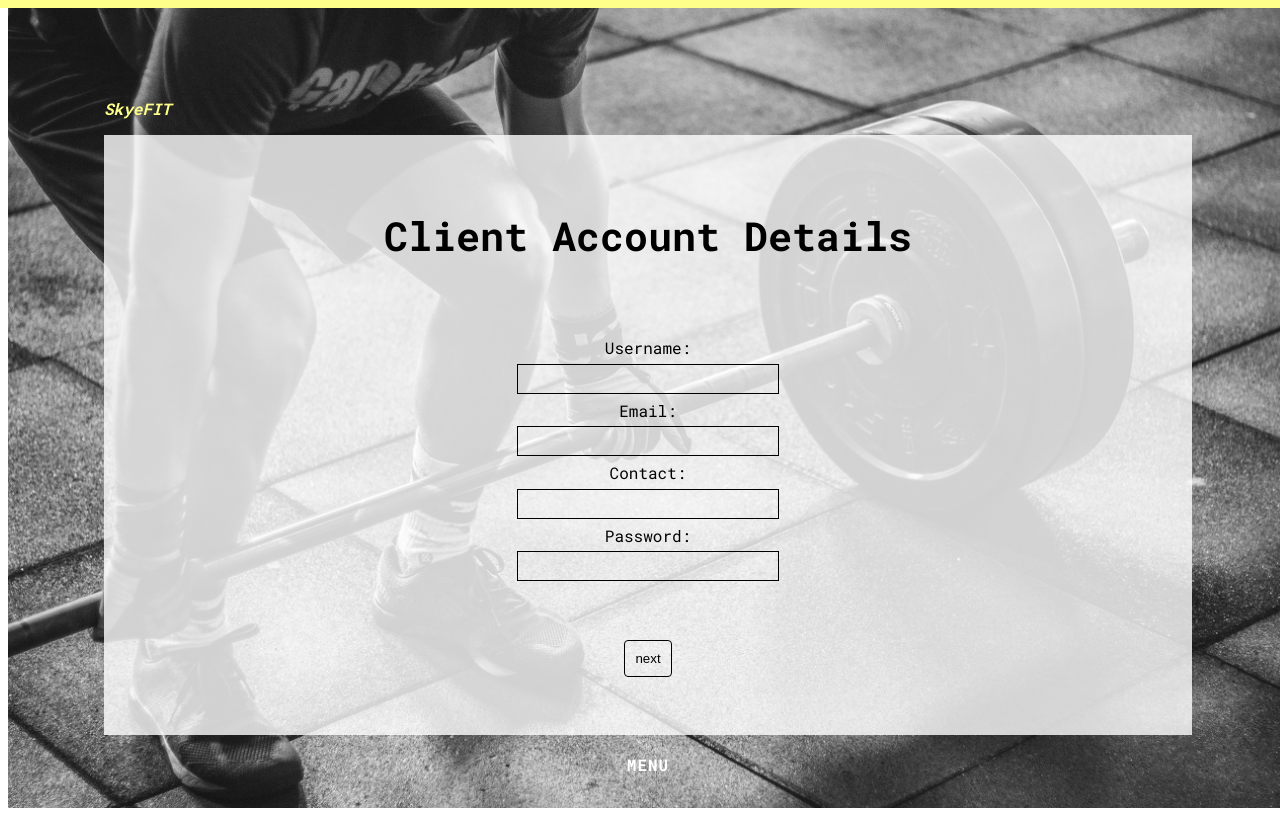
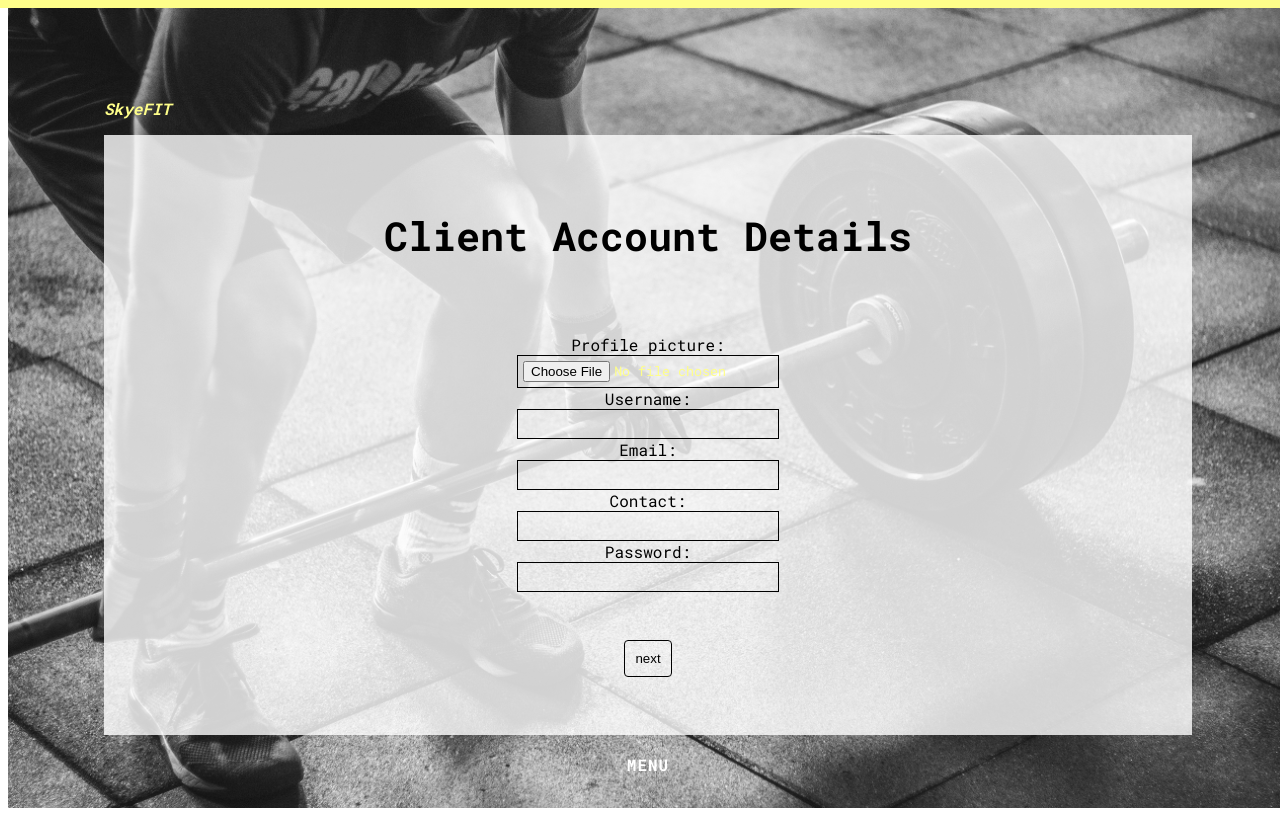
Before and after one commit to FeelTheMERN/feelthemernfe, a React (Create React App) app: page /admin/new-user in a window 1280 px wide. Built offline with nearby package versions, Linux system fonts and the light colour scheme; sample sign-in values are in the browser's storage; the HTML template or start-up script is replaced by a standard one.

Commit message:
added image upload to admin

```diff
--- a/src/AccountDetailForm.js
+++ b/src/AccountDetailForm.js
@@ -1,10 +1,13 @@
 import React from 'react'
+import ImageUpload from './ImageUpload'
 
 const AccountDetailForm = (props) => {
   console.log(props)
   return (
     <div>
       <form>
+            <label>Profile picture:</label>
+            <ImageUpload image={props.image} addImage={props.addImage}/>
             <label htmlFor="username">Username:</label>
             { props.userNameError && <>{props.userNameError}</>}
             <input type="text" id="username" onChange={props.handleInputChange} value={props.username}/>
--- a/src/ClientNotesForm.js
+++ b/src/ClientNotesForm.js
@@ -7,6 +7,8 @@ const ClientNotesForm = (props) => {
       <form>
             <label htmlFor="notes">Client Notes:</label>
             <textarea rows="30" cols="90" id="notes" onChange={props.handleInputChange} value={props.notes}/>
+            <label htmlFor="dietaryRequirements">Dietary Requirements:</label>
+            <textarea rows="30" cols="90" id="dietaryRequirements" onChange={props.handleInputChange} value={props.dietaryRequirements}/>
         </form>
     </div>
   )
--- /dev/null
+++ b/src/ImageUpload.js
@@ -0,0 +1,39 @@
+import React, { Component } from 'react'
+import axios from 'axios'
+
+export default class ImageUpload extends Component {
+  state = {}
+
+  handleUpload = (e) => {
+      const file = e.target.files[0]
+      const formData = new FormData()
+      formData.append('file', file)
+      let config = {
+          headers: {
+              'Content-Type': 'application/x-www-form-urlencoded',
+              'token': localStorage.getItem('token')
+          }
+      }
+      const url = 'http://localhost:5000/admin/uploadprofilepicture'
+      axios.post(url, formData, config )
+        .then(res => {
+            const image = res.data.secure_url
+            this.setState({image})
+            this.props.addImage(image)
+        })
+        .catch(err => console.log(err.response))
+  }
+
+  render() {
+      console.log(this.state)
+    const {image} = this.state
+    return (
+      <>
+        { image && <img src={image} alt="user profile"/>}
+        {/* <form> */}
+            <input type="file" name="image-upload" id="image-upload" onChange={this.handleUpload}/>
+        {/* </form> */}
+      </>
+    )
+  }
+}
--- a/src/NewUser.js
+++ b/src/NewUser.js
@@ -7,6 +7,7 @@ import ClientNotesForm from './ClientNotesForm'
 
 class NewUser extends Component {
     state = {
+        image: '',
         username: '',
         email: '',
         password: '',
@@ -24,6 +25,7 @@ class NewUser extends Component {
         leanMass: '',
         goalWeight: '',
         goalBodyFat: '',
+        dietaryRequirements: '',
         notes: ''
     };
 
@@ -53,15 +55,17 @@ class NewUser extends Component {
     //submitForm() sends the username and password using axios. we should recieve a token which is then stored on local storage. once complete it runs the redirect funtion.
     submitForm = (e) => {
         e.preventDefault();
-        const { username, password, email, contactNumber, firstName, lastName, dob, gender, height, weight, bodyFat, fatMass, leanMass, goalWeight, goalBodyFat, notes  } = this.state
+        const { username, password, email, contactNumber, firstName, lastName, dob, gender, height, weight, bodyFat, fatMass, leanMass, goalWeight, goalBodyFat, notes, dietaryRequirements, image  } = this.state
         const url = 'http://localhost:5000/admin/users/new';
         const config = { headers: {token: localStorage.getItem('token')}}
         const data = {
             user: {
+                image,
                 username,
                 password,
                 contact: {email, contactNumber},
                 personalAttribute: { firstName, lastName, dob, gender, height, weightLog:[weight], bodyFatLog:[bodyFat], fatMass:[fatMass], leanMass:[leanMass], goalWeight, goalBodyFat},
+                dietaryRequirements,
                 notes
             }
          }
@@ -146,8 +150,12 @@ class NewUser extends Component {
         }
     }
 
+    addImage = (url) => {
+        this.setState({image: url})
+    }
+
     render() {
-        console.log(this.state.setBodyFat)
+        console.log(this.state)
         const { title, formPage } = this.state
         return (
             <div className="main-container">
@@ -155,6 +163,8 @@ class NewUser extends Component {
                 { title && <h1>{title}</h1> }
                 { formPage === 1 && <AccountDetailForm
                         handleInputChange={this.handleInputChange}
+                        addImage={this.addImage}
+                        image={this.state.image}
                         username={this.state.username}
                         userNameError={this.state.userNameError}
                         email={this.state.email}
@@ -189,6 +199,7 @@ class NewUser extends Component {
                         /> }
                 { formPage === 4 && <ClientNotesForm
                         handleInputChange={this.handleInputChange}
+                        dietaryRequirements={this.state.dietaryRequirements}
                         notes={this.state.notes}/> }
                 <div>
                     { formPage > 1 && <button onClick={this.backForm}>back</button>}
```
